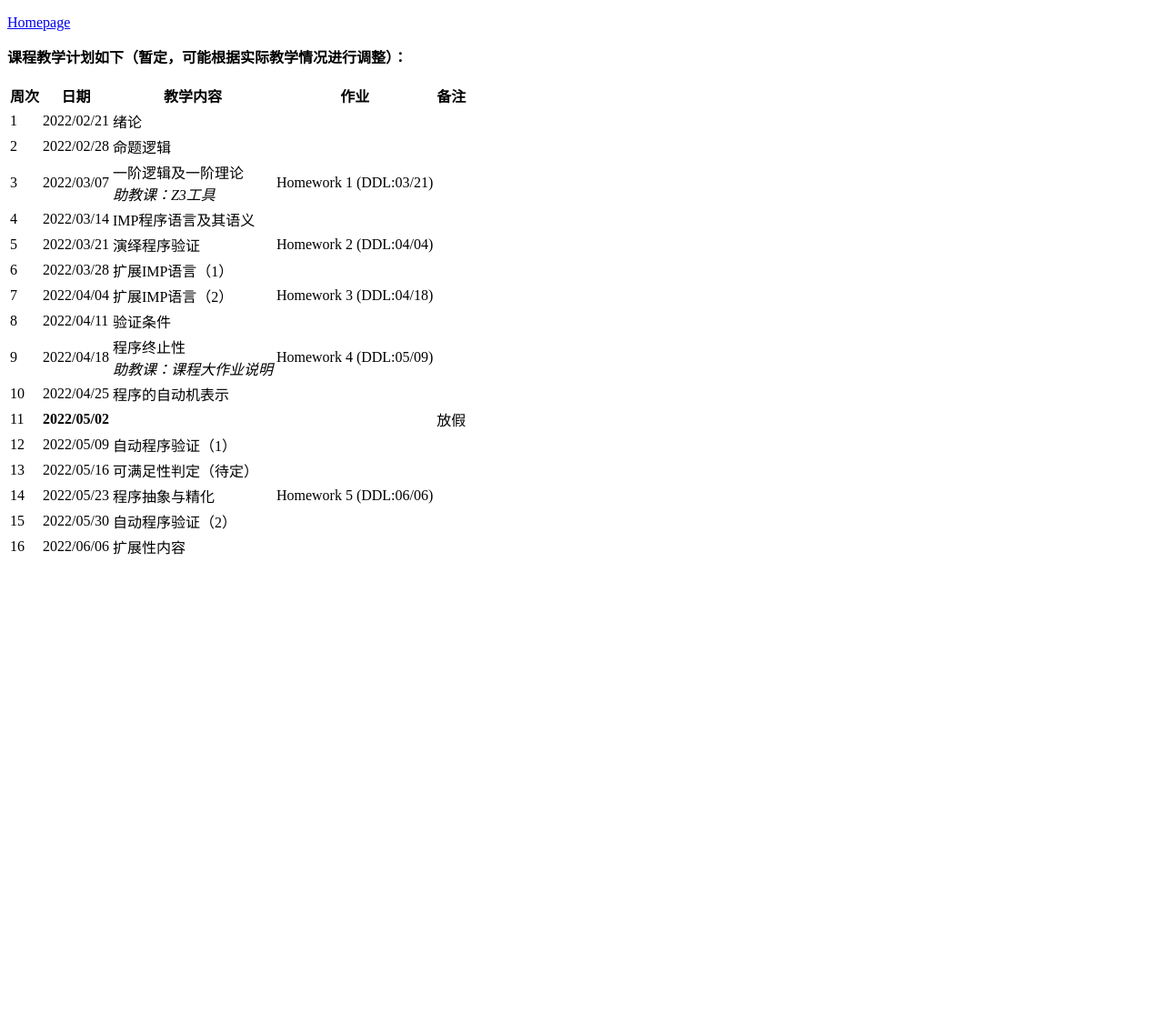
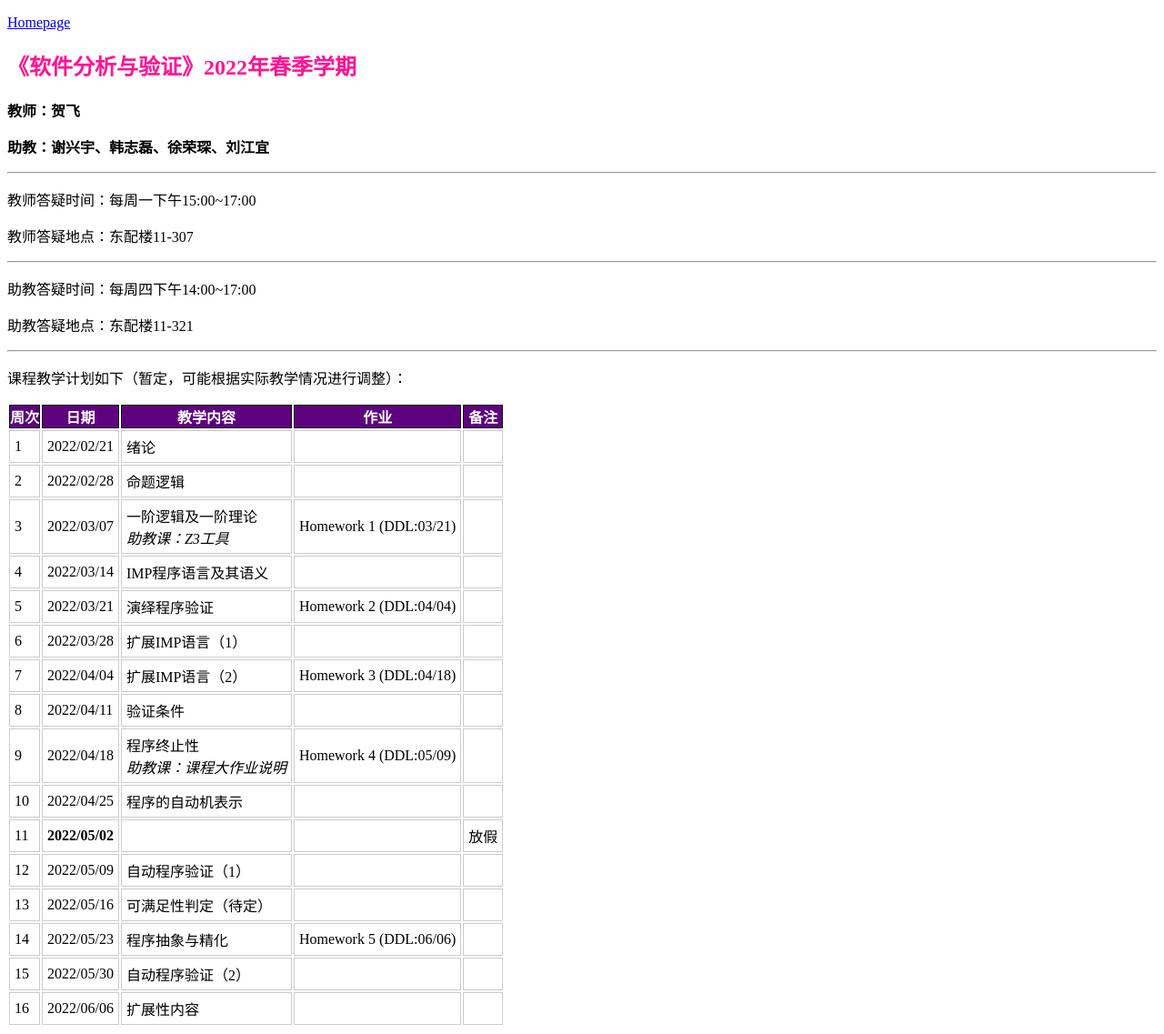
Before and after one commit to feihe/feihe.github.io, a Jekyll site: the page built from teaching/ProgramVerification/s22/index.md, in a window 1280 px wide. Shown: the whole page at 91% size. Built offline with Jekyll 4.4.1, drawn with Linux system fonts in a browser that asks for light colours; nearby versions of some CDN libraries; before the commit the page ends 900 px from its top, so only the background shows below that.

Commit message:
table style, program verification course info

```diff
--- a/_layouts/default.html
+++ b/_layouts/default.html
@@ -17,6 +17,7 @@
     </script>
 
     <!-- Latex equation support -->
+    <link rel="stylesheet" type = "text/css" href="/style.css">
     <link rel="stylesheet" href="https://cdn.jsdelivr.net/npm/katex@0.10.2/dist/katex.min.css" integrity="sha384-yFRtMMDnQtDRO8rLpMIKrtPCD5jdktao2TV19YiZYWMDkUR5GQZR/NOVTdquEx1j" crossorigin="anonymous">
     <script defer src="https://cdn.jsdelivr.net/npm/katex@0.10.2/dist/katex.min.js" integrity="sha384-9Nhn55MVVN0/4OFx7EE5kpFBPsEMZxKTCnA+4fqDmg12eCTqGi6+BB2LjY8brQxJ" crossorigin="anonymous"></script>
     <script defer src="https://cdn.jsdelivr.net/npm/katex@0.10.2/dist/contrib/auto-render.min.js" integrity="sha384-kWPLUVMOks5AQFrykwIup5lo0m3iMkkHrD0uJ4H5cjeGihAutqP0yW0J6dpFiVkI" crossorigin="anonymous" onload="renderMathInElement(document.body);"></script>
--- /dev/null
+++ b/style.css
@@ -0,0 +1,36 @@
+table tr th {background:#5C037D; color:#fff; padding:0; border:#111 solid 1px;  text-align: center; font-weight: bold;}
+table tr td {border:1px #ccc solid; padding:5px;}
+table tr td.rightright {background: #eee;}
+table tr td h4 {margin:0; padding:0; font-weight:normal;}
+
+#from here => http://net.tutsplus.com/tutorials/other/building-a-forum-from-scratch-with-ruby-on-rails/
+
+
+
+table {
+  margin-bottom: 2em;
+  width: 100%;
+}
+th {
+  border-bottom: 2px solid #ccc;
+  font-weight: bold;
+  text-align: left;
+}
+td { border-bottom: 1px solid #ddd; }
+caption, th, td {
+  padding: 4px 10px 4px 0;
+}
+caption {
+  background: #f1f1f1;
+  padding: 10px 0;
+  margin-bottom: 1em;
+}
+
+tr,td,th {
+  vertical-align: middle;
+}
+
+/* Use this if you use span-x classes on th/td. */
+table .last { padding-right: 0; }
+
+#from http://github.com/thoughtbot/flutie/blob/master/public/stylesheets/tables.css
--- a/teaching/ProgramVerification/s22/index.md
+++ b/teaching/ProgramVerification/s22/index.md
@@ -4,29 +4,45 @@ title: “软件分析与验证”课程主页
 permalink: /ProgramVerification/s22
 ---
 
-[Homepage](./index.html)
+[Homepage](../../../index.html)
 
+## <font color=FF1493>《软件分析与验证》2022年春季学期</font>
 
+**教师：贺飞**
 
-**课程教学计划如下（暂定，可能根据实际教学情况进行调整）：**
+**助教：谢兴宇、韩志磊、徐荣琛、刘江宜**
 
+---
 
+教师答疑时间：每周一下午15:00~17:00
 
-| 周次 | 日期       | 教学内容                                                                                                                    | 作业                   | 备注          |
-| ---- | ---------- | --------------------------------------------------------------------------------------------------------------------------- | ---------------------- | ------------- |
-| 1    | 2022/02/21 | 绪论                                          |                        |               |
-| 2    | 2022/02/28 | 命题逻辑                                                                                         |  |                    |
-| 3    | 2022/03/07 | 一阶逻辑及一阶理论<br />*助教课：Z3工具*                 | Homework 1 (DDL:03/21) |  |
-| 4    | 2022/03/14 | IMP程序语言及其语义                                                 |  |  |
+教师答疑地点：东配楼11-307
+
+---
+
+助教答疑时间：每周四下午14:00~17:00
+
+助教答疑地点：东配楼11-321
+
+---
+
+课程教学计划如下（暂定，可能根据实际教学情况进行调整）：
+
+| 周次 | 日期  | 教学内容  | 作业    | 备注   |
+| ---- | ---------- | ------- | --------- | -------- |
+| 1    | 2022/02/21 | 绪论    |    |     |
+| 2    | 2022/02/28 | 命题逻辑   |  |                    |
+| 3    | 2022/03/07 | 一阶逻辑及一阶理论<br />*助教课：Z3工具* | Homework 1 (DDL:03/21) |  |
+| 4    | 2022/03/14 | IMP程序语言及其语义  |  |  |
 | 5    | 2022/03/21 | 演绎程序验证 | Homework 2 (DDL:04/04) |  |
-| 6    | 2022/03/28 | 扩展IMP语言（1）               |  |               |
+| 6    | 2022/03/28 | 扩展IMP语言（1） |  |  |
 | 7    | 2022/04/04 | 扩展IMP语言（2） | Homework 3 (DDL:04/18) |  |
-| 8    | 2022/04/11 | 验证条件      |        |               |
+| 8    | 2022/04/11 | 验证条件         |        |               |
 | 9    | 2022/04/18 | 程序终止性<br/>*助教课：课程大作业说明* | Homework 4 (DDL:05/09) |  |
-| 10   | 2022/04/25 | 程序的自动机表示                                                   |  |  |
+| 10   | 2022/04/25 | 程序的自动机表示   |  |  |
 | 11   | <b>2022/05/02</b> |  |  | 放假 |
-| 12   | 2022/05/09 | 自动程序验证（1） |                        |               |
-| 13   | 2022/05/16 | 可满足性判定（待定） |                        |               |
-| 14   | 2022/05/23 | 程序抽象与精化                                                                              | Homework 5 (DDL:06/06) |      |
-| 15   | 2022/05/30 | 自动程序验证（2）                                                |   |               |
-| 16   | 2022/06/06 | 扩展性内容 |                        |               |
+| 12   | 2022/05/09 | 自动程序验证（1） |    |       |
+| 13   | 2022/05/16 | 可满足性判定（待定） |       |        |
+| 14   | 2022/05/23 | 程序抽象与精化    | Homework 5 (DDL:06/06) |      |
+| 15   | 2022/05/30 | 自动程序验证（2）  |   |               |
+| 16   | 2022/06/06 | 扩展性内容 |         |               |
```
